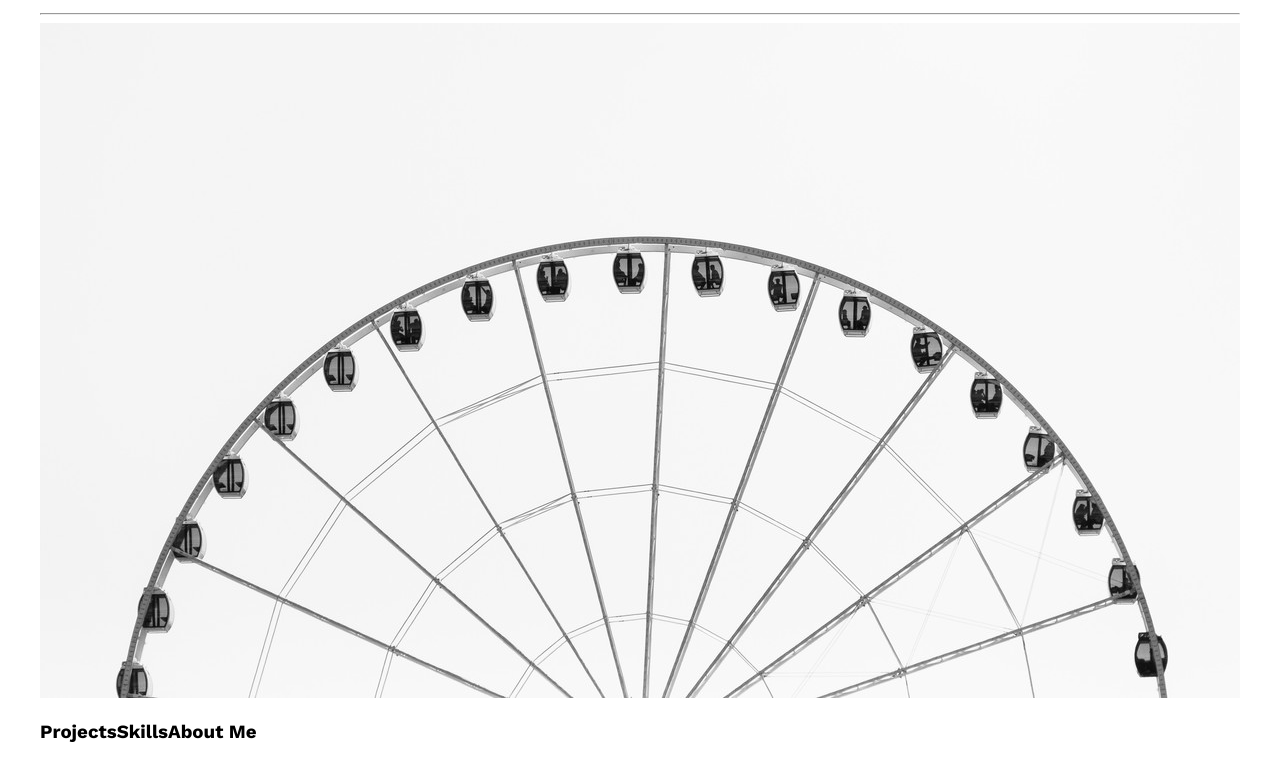
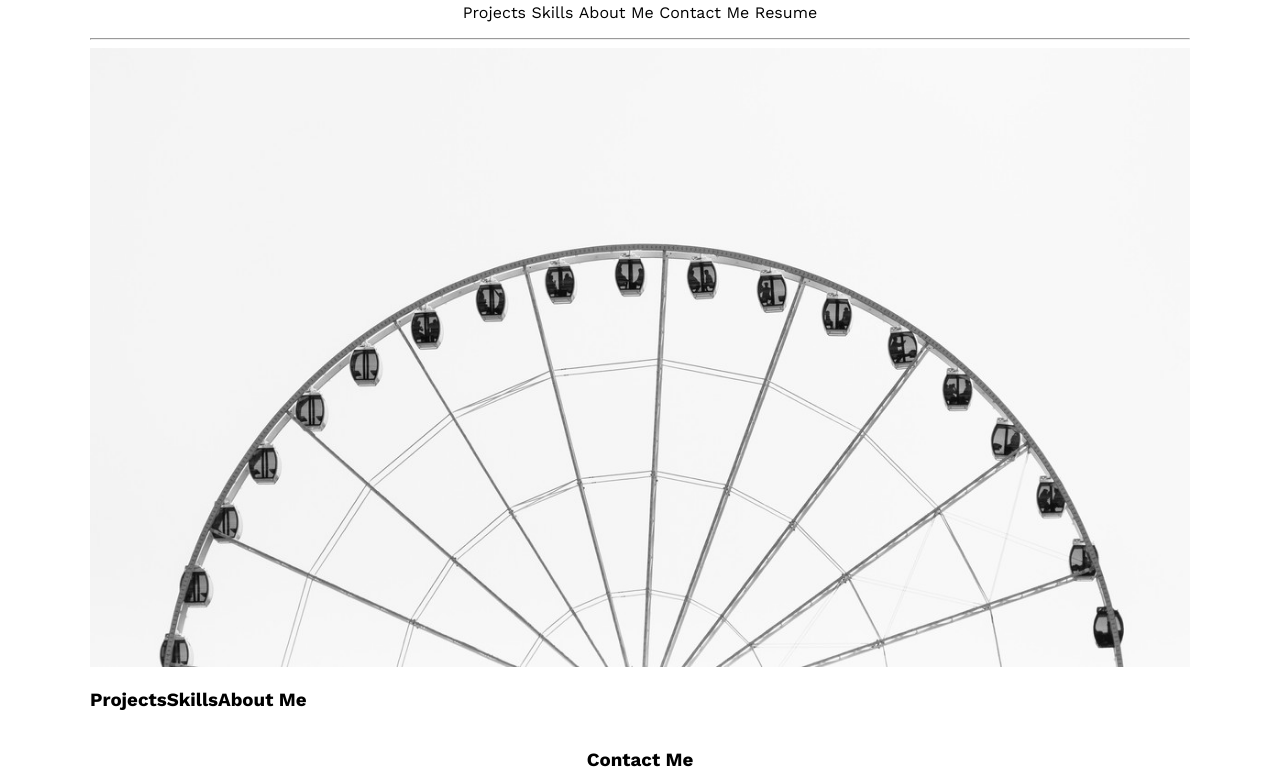
Before and after one commit to aarondevon/personalportfolio, a website: page index.html in a window 1280 px wide. Shown: the part 352-1129 px from the top of the page. Drawn offline with nearby package versions, Linux system fonts and the light colour scheme.

Commit message:
Add Styles to footer, change breakpoints

```diff
--- a/styles/main.css
+++ b/styles/main.css
@@ -4,6 +4,7 @@ body {
     font-size: 16px;
     font-family: 'Work Sans', sans-serif;
     font-weight: 400;
+    margin-top: 25px;
 }
 
 /****************************************/
@@ -29,9 +30,12 @@ header {
 }
 .head-name h1 {
     font-weight: 300;
+    margin: 0;
 }
 .head-name h2 {
     font-weight: 200;
+    margin: 10px 0 20px 0;
+    text-align: right;
 }
 
 nav {
--- a/styles/media_query.css
+++ b/styles/media_query.css
@@ -5,15 +5,23 @@
     }
 }
 
-@media screen and (min-width: 900px) {
-    .head-container {
-        width: 1200px;
-        margin-left: auto;
-        margin-right: auto;
+@media screen and (min-width: 501px) {
+    .head-container, .main-container, .footer-container {
+        margin-left: 15px;
+        margin-right: 15px;
     }
+}
 
-    .main-container {
-        width: 1200px;
+@media screen and (min-width: 800px) {
+    .head-container, .main-container, .footer-container {
+        margin-left: 15px;
+        margin-right: 15px;
+    }
+}
+
+@media screen and (min-width: 1100px) {
+    .head-container, .main-container, .footer-container {
+        width: 1100px;
         margin-left: auto;
         margin-right: auto;
     }
```
